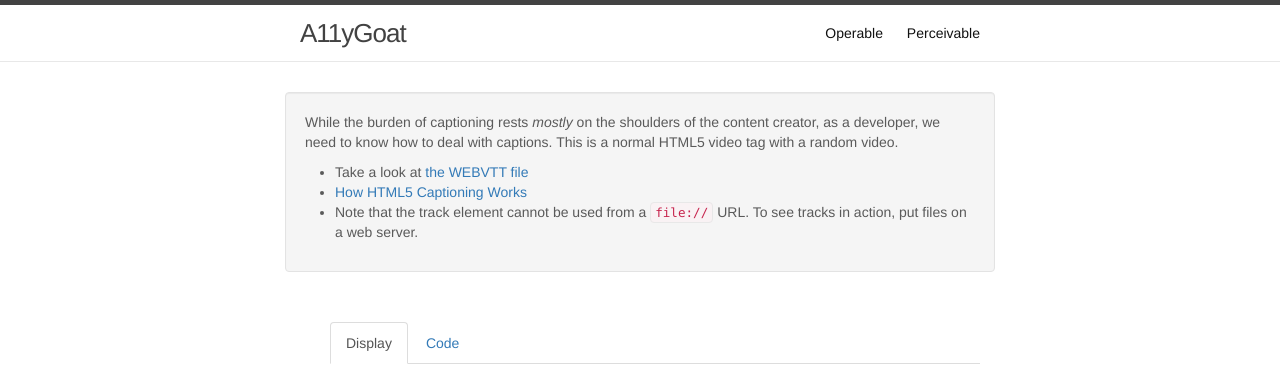
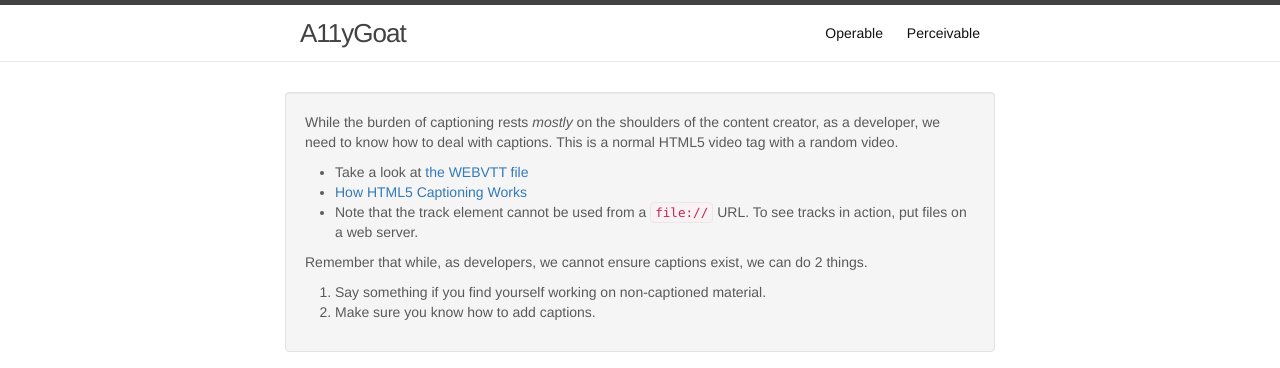
Before and after one commit to jazahn/A11yGoat, a Jekyll site: the page built from _examples/captions.html, in a window 1280 px wide, cut to the strip 0-368 px from the top of the page. Built offline with Jekyll 4.4.1, drawn with Linux system fonts in a browser that asks for light colours.

Commit message:
simplifying the descriptions on these examples as they were a little long

```diff
--- a/_examples/captions.html
+++ b/_examples/captions.html
@@ -3,18 +3,18 @@
 title: Captions
 pour: perceivable
 relatesto: 1.2.2
-description: "Captions are provided for all prerecorded audio content in synchronized media, except when the media is a media alternative for text and is clearly labeled as such.<br><br>
-
-While, as developers, we cannot ensure captions exist, we can do 2 things.<br><br>
-
-1. Say something if you find yourself working on non-captioned material.<br>
-2. Make sure you know how to add captions."
+description: "Captions are provided for all prerecorded audio content in synchronized media, except when the media is a media alternative for text and is clearly labeled as such."
 accessible: false
 explanation: "While the burden of captioning rests *mostly* on the shoulders of the content creator, as a developer, we need to know how to deal with captions. This is a normal HTML5 video tag with a random video.\n
 \n
 * Take a look at [the WEBVTT file](/A11yGoat/video/developerStories-subtitles-en.vtt)\n
 * [How HTML5 Captioning Works](http://www.3playmedia.com/how-it-works/how-to-guides/html5-video-captioning/)\n
-* Note that the track element cannot be used from a `file://` URL. To see tracks in action, put files on a web server."
+* Note that the track element cannot be used from a `file://` URL. To see tracks in action, put files on a web server.\n\n
+
+Remember that while, as developers, we cannot ensure captions exist, we can do 2 things.\n\n
+
+1. Say something if you find yourself working on non-captioned material.\n
+2. Make sure you know how to add captions."
 ---
 <video controls="" class="trackSupported">
     <source src="{{ "/video/developerStories-en.webm" | prepend: site.baseurl }}" type="video/webm; codecs=&quot;vp8, vorbis&quot;">
--- a/_examples/nontext.html
+++ b/_examples/nontext.html
@@ -3,8 +3,7 @@
 title: Non-text
 pour: perceivable
 relatesto: 1.1.1
-description: "When using the img element, specify a short text alternative with the alt attribute. Note. The value of this attribute is referred to as 'alt text'.<br><br>
-When an image contains words that are important to understanding the content, the alt text should include those words. This will allow the alt text to play the same function on the page as the image. Note that it does not necessarily describe the visual characteristics of the image itself but must convey the same meaning as the image."
+description: "When using the img element, specify a short text alternative with the alt attribute. Note. The value of this attribute is referred to as 'alt text'."
 accessible: false
 explanation: "Missing alt tags. Note that the alternative text needs to convey the purpose of the data, not necessarily describing it exactly. In general, adding alt descriptions to images is very easy. But different things need to be described in different ways. \n\n
 
```
